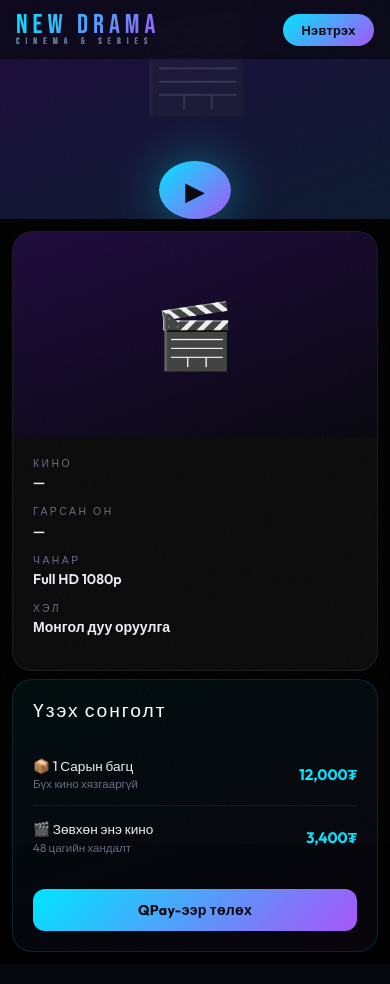
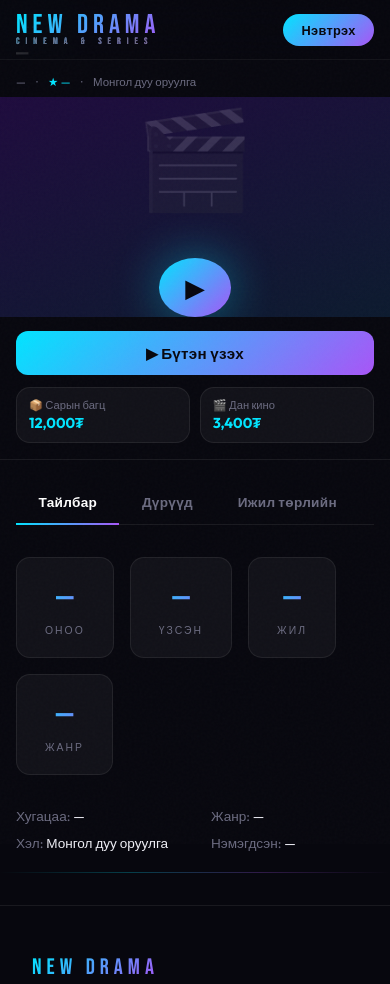
Before and after one commit to sanchirjaw/NewDrama, a website: page movie.html in a window 390 px wide. Shown: the top 984 px of the page. Drawn offline with nearby package versions, Linux system fonts and the light colour scheme; no server answers.

Commit message:
Mobile movie page: title above player, payment below
- Movie title, genre, year, rating shown above the 16:9 player on mobile
- Payment options (Бүтэн үзэх button + price cards) shown below player
- Sidebar hidden on mobile (info moved to top/bottom strips)
- Free movies and subscribed users hide the payment bar

Co-Authored-By: Claude Sonnet 4.6 <noreply@anthropic.com>

```diff
--- a/movie.html
+++ b/movie.html
@@ -155,17 +155,58 @@ bunny-iframe { width:100%; height:100%; border:none; display:block; }
 .buy-opt-sub { font-size:0.72rem; color:var(--text-dim); margin-top:0.1rem; }
 .buy-opt-price { font-weight:700; color:var(--cyan); font-size:0.95rem; }
 
+/* ===== MOBILE MOVIE HEAD (above player) ===== */
+.mobile-movie-head {
+  display:none;
+  padding:.75rem 1rem .5rem;
+  background:var(--darker);
+}
+.mobile-genre-tag {
+  display:inline-block;
+  background:rgba(0,229,255,0.08); border:1px solid rgba(0,229,255,0.2);
+  color:var(--cyan); font-size:.6rem; font-weight:700; letter-spacing:2px;
+  padding:.18rem .6rem; border-radius:99px; margin-bottom:.45rem;
+}
+.mobile-movie-title {
+  font-family:'Bebas Neue',sans-serif; font-size:1.55rem; letter-spacing:2px;
+  color:#fff; line-height:1.15; margin-bottom:.3rem;
+}
+.mobile-movie-meta {
+  font-size:.72rem; color:var(--text-dim);
+  display:flex; gap:.65rem; flex-wrap:wrap; align-items:center;
+}
+
+/* ===== MOBILE ACTION BAR (below player) ===== */
+.mobile-action-bar {
+  display:none;
+  background:var(--darker);
+  padding:.875rem 1rem 1rem;
+  border-bottom:1px solid var(--border);
+}
+.mobile-action-bar .btn-primary {
+  width:100%; justify-content:center;
+  border-radius:12px; font-size:.95rem; padding:.8rem;
+  margin-bottom:.75rem;
+}
+.mobile-price-row {
+  display:flex; gap:.6rem;
+}
+.mobile-price-opt {
+  flex:1; display:flex; flex-direction:column; gap:.15rem;
+  padding:.6rem .75rem; background:var(--card); border:1px solid var(--border);
+  border-radius:var(--radius); cursor:pointer; transition:border-color .2s;
+}
+.mobile-price-opt:hover { border-color:rgba(0,229,255,0.25); }
+.mobile-price-name { font-size:.7rem; color:var(--text-dim); }
+.mobile-price-val  { font-size:.9rem; font-weight:700; color:var(--cyan); }
+
 @media (max-width:1000px) {
-  .movie-hero-content { grid-template-columns:1fr; }
-  .movie-hero-card { display:none; }
+  .mobile-movie-head, .mobile-action-bar { display:block; }
   .player-with-sidebar { grid-template-columns:1fr; }
-  .movie-sidebar { flex-direction:row; flex-wrap:wrap; padding:.75rem; }
-  .info-card { flex:1; min-width:200px; }
-  .buy-card { flex:1; min-width:200px; }
+  .movie-sidebar { display:none; }
 }
 @media (max-width:600px) {
-  .movie-hero-title { font-size:2.8rem; }
-  .details-wrap { padding:1.5rem 1rem; }
+  .details-wrap { padding:1.25rem 1rem; }
 }
 </style>
 </head>
@@ -184,6 +225,19 @@ bunny-iframe { width:100%; height:100%; border:none; display:block; }
   </div>
 </nav>
 
+
+<!-- MOBILE: кино нэр + мэдээлэл (плеерийн дээр) -->
+<div class="mobile-movie-head">
+  <div class="mobile-genre-tag" id="mobileGenreTag">...</div>
+  <div class="mobile-movie-title" id="mobileTitle">—</div>
+  <div class="mobile-movie-meta">
+    <span id="mobileYear">—</span>
+    <span>·</span>
+    <span style="color:var(--cyan);" id="mobileRating">★ —</span>
+    <span>·</span>
+    <span id="mobileLang">Монгол дуу оруулга</span>
+  </div>
+</div>
 
 <!-- PLAYER + SIDEBAR -->
 <div class="player-section">
@@ -245,6 +299,21 @@ bunny-iframe { width:100%; height:100%; border:none; display:block; }
         </div>
         <button class="btn-primary" style="width:100%;margin-top:1.25rem;justify-content:center;border-radius:12px;" onclick="openChoiceModal()">QPay-ээр төлөх</button>
       </div>
+    </div>
+  </div>
+</div>
+
+<!-- MOBILE: үзэх сонголт (плеерийн доор) -->
+<div class="mobile-action-bar" id="mobileActionBar">
+  <button class="btn-primary" onclick="openChoiceModal()">▶ Бүтэн үзэх</button>
+  <div class="mobile-price-row">
+    <div class="mobile-price-opt" onclick="openChoiceModal()">
+      <span class="mobile-price-name">📦 Сарын багц</span>
+      <span class="mobile-price-val" id="mobilePriceMonthly">12,000₮</span>
+    </div>
+    <div class="mobile-price-opt" onclick="openChoiceModal()">
+      <span class="mobile-price-name">🎬 Дан кино</span>
+      <span class="mobile-price-val" id="mobilePriceMovie">3,400₮</span>
     </div>
   </div>
 </div>
@@ -425,7 +494,10 @@ function _maybeAutoPlay() {
   if (!_authReady || !_movieDetailsReady || _autoPlayFired) return;
   _autoPlayFired = true;
   if (subscribed) {
-    tryPlay(); // → _loadVideo() → үндсэн кино
+    // Subscribe хийсэн → action bar хэрэггүй
+    const mab = document.getElementById('mobileActionBar');
+    if (mab) mab.style.display = 'none';
+    tryPlay();
   }
   // Unsubscribed: thumb дарахдаа л tryPlay() дуудна (onclick-д гарна)
 }
@@ -624,6 +696,8 @@ async function loadMovieDetails() {
       _movieFree = true;
       const bc = document.getElementById('buyCard');
       if (bc) bc.style.display = 'none';
+      const mab = document.getElementById('mobileActionBar');
+      if (mab) mab.style.display = 'none';
     }
 
     const title  = m.title    || '';
@@ -691,6 +765,14 @@ async function loadMovieDetails() {
     setEl('sidebarYear',  year  || '—');
     setEl('sidebarLang',  lang);
 
+    // Mobile head мэдээлэл
+    setEl('mobileTitle',   title || '—');
+    setEl('mobileYear',    year  || '—');
+    setEl('mobileRating',  rating ? `★ ${rating}` : '');
+    setEl('mobileLang',    lang);
+    const mgt = document.getElementById('mobileGenreTag');
+    if (mgt && genre) mgt.textContent = genre;
+
 
     // Тухайн киноны үнийг modal-д тохируулна
     if (m.price != null && m.price > 0) {
@@ -755,6 +837,11 @@ document.addEventListener('DOMContentLoaded', async () => {
     if (i === 0) el.textContent = planInfo.monthly.amount;
     if (i === 1) el.textContent = planInfo.movie.amount;
   });
+  // mobile action bar prices
+  const mpm = document.getElementById('mobilePriceMonthly');
+  const mpv = document.getElementById('mobilePriceMovie');
+  if (mpm) mpm.textContent = planInfo.monthly.amount;
+  if (mpv) mpv.textContent = planInfo.movie.amount;
 });
 
 function tryPlay() {
```
